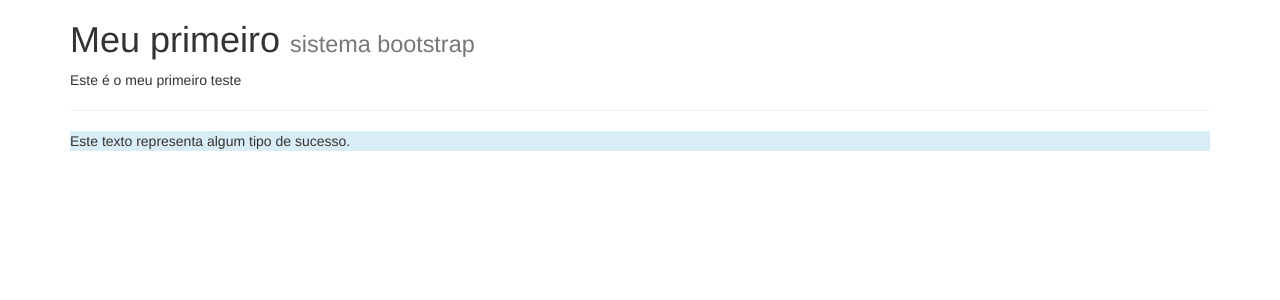
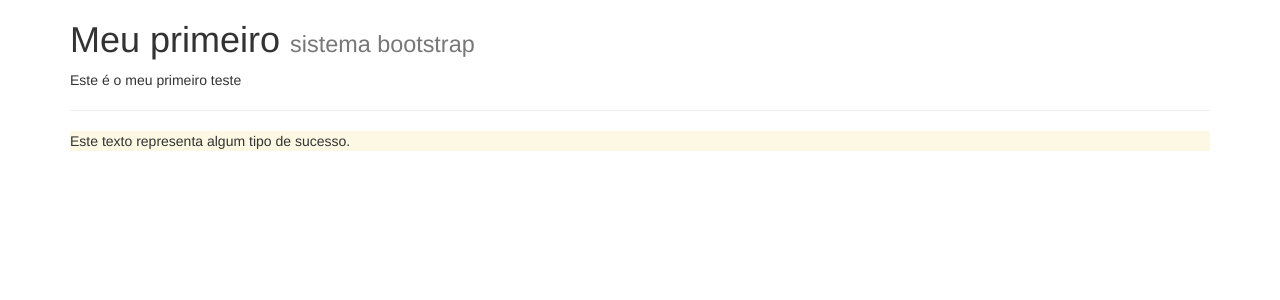
Before and after one commit to deusyvan/bootstrap, a PHP site: page / in a window 1280 px wide. Shown: the top 300 px of the page. Run offline with PHP 8.4, Linux system fonts and the light colour scheme.

Commit message:
Formatação de Aviso

```diff
--- a/index.php
+++ b/index.php
@@ -15,7 +15,7 @@
 
 			<hr/>
 
-			<p class="bg-info">Este texto representa algum tipo de sucesso.</p>
+			<p class="bg-warning">Este texto representa algum tipo de sucesso.</p>
 
 		</div>
 	</body>
```
